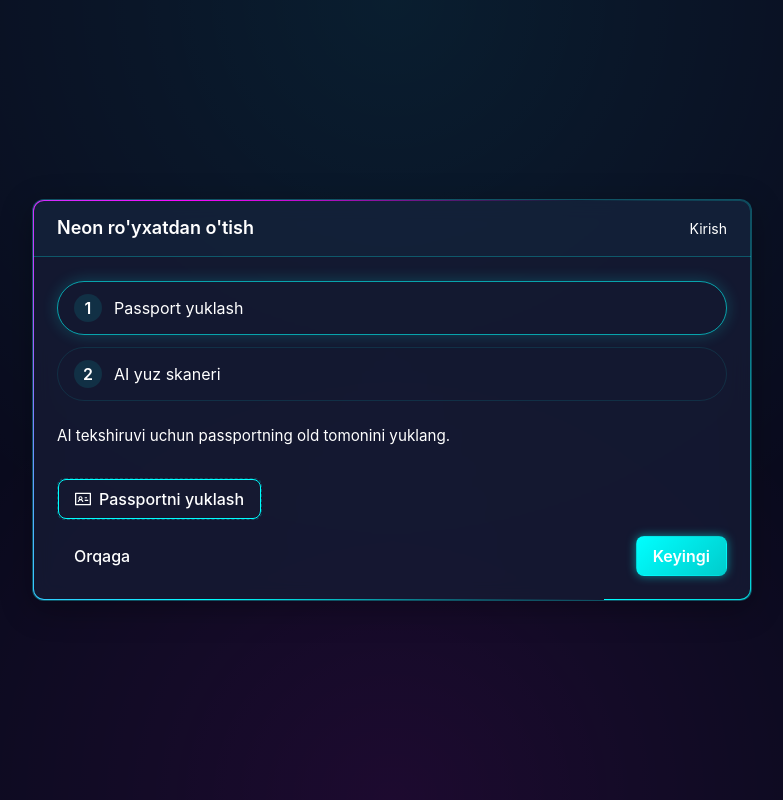
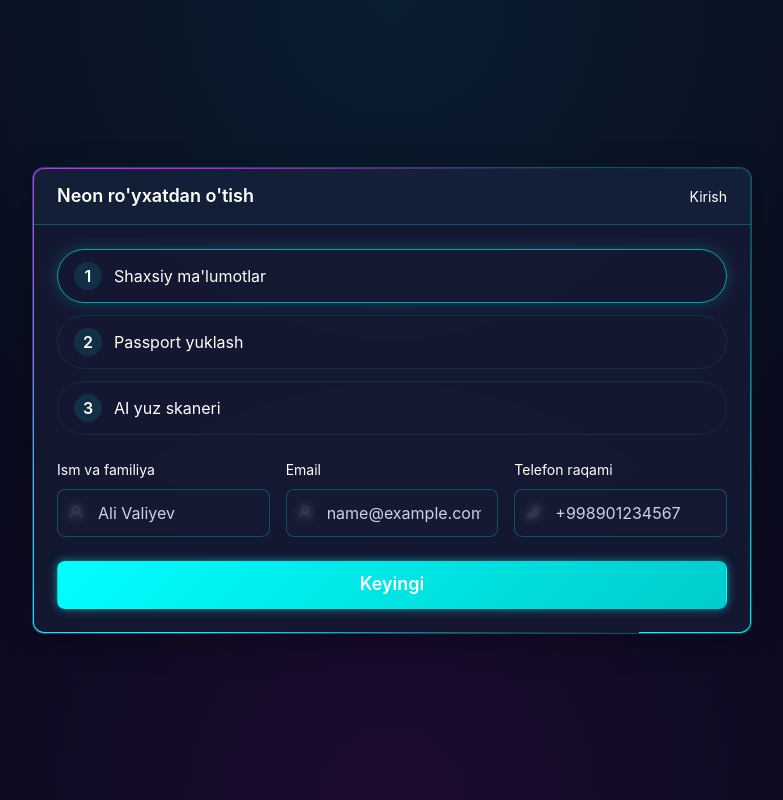
Before and after one commit to qq6451565-source/ai_platforma, a React (Vite) app in the folder frontend/: page /register in a window 1280 px wide. Shown: the whole page, without its empty margins (248-1031 px from the left). Built offline with nearby package versions, Linux system fonts and the light colour scheme; no server answers.

Commit message:
auto update

```diff
--- a/frontend/src/locales/en.json
+++ b/frontend/src/locales/en.json
@@ -214,6 +214,9 @@
     "credentialsNote": "Please save these credentials. Only profile is available until admin approval.",
     "username": "Username",
     "usernameRequired": "Enter username",
-    "usernamePlaceholder": "Ali Valiyev"
+    "usernamePlaceholder": "Ali Valiyev",
+    "fullName": "Full name",
+    "fullNameRequired": "Enter full name",
+    "fullNamePlaceholder": "Ali Valiyev"
   }
 }
--- a/frontend/src/locales/ru.json
+++ b/frontend/src/locales/ru.json
@@ -213,6 +213,9 @@
     "credentialsNote": "????????? ??? ??????. ?? ????????????? ??????? ???????? ?????? ???????.",
     "username": "????? (username)",
     "usernameRequired": "??????? username",
-    "usernamePlaceholder": "Ali Valiyev"
+    "usernamePlaceholder": "Ali Valiyev",
+    "fullName": "??? ? ???????",
+    "fullNameRequired": "??????? ??? ? ???????",
+    "fullNamePlaceholder": "Ali Valiyev"
   }
 }
--- a/frontend/src/locales/uz.json
+++ b/frontend/src/locales/uz.json
@@ -214,6 +214,9 @@
     "credentialsNote": "Bu ma'lumotlarni saqlab qo'ying. Admin tasdiqlaguncha faqat profil ko'rinadi.",
     "username": "Username",
     "usernameRequired": "Username kiriting",
-    "usernamePlaceholder": "Ali Valiyev"
+    "usernamePlaceholder": "Ali Valiyev",
+    "fullName": "Ism va familiya",
+    "fullNameRequired": "Ism va familiyani kiriting",
+    "fullNamePlaceholder": "Ali Valiyev"
   }
 }
--- a/frontend/src/pages/Register.tsx
+++ b/frontend/src/pages/Register.tsx
@@ -1,19 +1,27 @@
-import { IdcardOutlined } from "@ant-design/icons";
-import { Upload, message, Modal } from "antd";
+import { IdcardOutlined, PhoneOutlined, UserOutlined } from "@ant-design/icons";
+import { Form, Upload, message, Modal } from "antd";
 import { useEffect, useMemo, useRef, useState } from "react";
 import { Link, useNavigate } from "react-router-dom";
 import { useTranslation } from "react-i18next";
 import { register } from "../api/auth";
-import { Button, Card } from "../components/ui";
+import { Button, Input, Card } from "../components/ui";
 import "./Register.css";
+
+type ProfileFormValues = {
+  full_name: string;
+  email: string;
+  phone: string;
+};
 
 const RegisterPage = () => {
   const { t } = useTranslation();
   const navigate = useNavigate();
+  const [form] = Form.useForm();
   const [currentStep, setCurrentStep] = useState(0);
   const [loading, setLoading] = useState(false);
   const [passportFile, setPassportFile] = useState<File | null>(null);
   const [passportPreview, setPassportPreview] = useState<string | null>(null);
+  const [profileData, setProfileData] = useState<ProfileFormValues | null>(null);
   const [selfieFile, setSelfieFile] = useState<File | null>(null);
   const [faceVerified, setFaceVerified] = useState(false);
   const [cameraActive, setCameraActive] = useState(false);
@@ -21,7 +29,7 @@ const RegisterPage = () => {
   const canvasRef = useRef<HTMLCanvasElement | null>(null);
 
   const stepTitles = useMemo(
-    () => [t("register.steps.passport"), t("register.steps.face")],
+    () => [t("register.steps.personal"), t("register.steps.passport"), t("register.steps.face")],
     [t]
   );
 
@@ -46,17 +54,28 @@ const RegisterPage = () => {
   }, []);
 
   useEffect(() => {
-    if (currentStep !== 1 && cameraActive) {
+    if (currentStep !== 2 && cameraActive) {
       stopCamera();
     }
   }, [currentStep, cameraActive]);
+
+  const handleProfileSubmit = (values: ProfileFormValues) => {
+    const payload = {
+      full_name: (values.full_name || "").trim(),
+      email: (values.email || "").trim(),
+      phone: (values.phone || "").trim(),
+    };
+    setProfileData(payload);
+    message.success(t("register.profileSaved"));
+    setCurrentStep(1);
+  };
 
   const handlePassportUpload = () => {
     if (!passportFile) {
       message.warning(t("register.passportRequired"));
       return;
     }
-    setCurrentStep(1);
+    setCurrentStep(2);
   };
 
   const startCamera = async () => {
@@ -118,6 +137,11 @@ const RegisterPage = () => {
   };
 
   const handleFinish = async () => {
+    if (!profileData) {
+      message.warning(t("register.profileError"));
+      setCurrentStep(0);
+      return;
+    }
     if (!passportFile || !selfieFile) {
       message.warning(t("register.passportRequired"));
       return;
@@ -125,6 +149,9 @@ const RegisterPage = () => {
     try {
       setLoading(true);
       const res = await register({
+        full_name: profileData.full_name,
+        email: profileData.email,
+        phone: profileData.phone,
         passport_front: passportFile,
         selfie_image: selfieFile,
       });
@@ -180,6 +207,51 @@ const RegisterPage = () => {
           </div>
 
           {currentStep === 0 && (
+            <Form
+              form={form}
+              layout="vertical"
+              onFinish={handleProfileSubmit}
+              onFinishFailed={({ errorFields }) => {
+                const firstError = errorFields?.[0]?.errors?.[0];
+                if (firstError) {
+                  message.error(firstError);
+                }
+              }}
+              requiredMark={false}
+            >
+              <div className="wizard-grid">
+                <Form.Item
+                  label={t("register.fullName")}
+                  name="full_name"
+                  rules={[{ required: true, message: t("register.fullNameRequired") }]}
+                >
+                  <Input icon={<UserOutlined />} placeholder={t("register.fullNamePlaceholder")} />
+                </Form.Item>
+                <Form.Item
+                  label={t("register.email")}
+                  name="email"
+                  rules={[
+                    { required: true, message: t("register.emailRequired") },
+                    { type: "email", message: t("register.emailInvalid") },
+                  ]}
+                >
+                  <Input icon={<UserOutlined />} placeholder={t("register.emailPlaceholder")} type="email" />
+                </Form.Item>
+                <Form.Item
+                  label={t("register.phoneNumber")}
+                  name="phone"
+                  rules={[{ required: true, message: t("register.phoneRequired") }]}
+                >
+                  <Input icon={<PhoneOutlined />} placeholder={t("register.phonePlaceholder")} />
+                </Form.Item>
+              </div>
+              <Button type="submit" block isLoading={loading} size="lg" onClick={() => form.submit()}>
+                {t("common.next")}
+              </Button>
+            </Form>
+          )}
+
+          {currentStep === 1 && (
             <div className="wizard-step-body">
               <p className="wizard-text">{t("register.passportSubtitle")}</p>
               <Upload
@@ -206,7 +278,7 @@ const RegisterPage = () => {
                 </div>
               )}
               <div className="wizard-actions">
-                <Button variant="ghost" onClick={() => navigate("/login")}>
+                <Button variant="ghost" onClick={() => setCurrentStep(0)}>
                   {t("common.back")}
                 </Button>
                 <Button onClick={handlePassportUpload} isLoading={loading}>
@@ -216,7 +288,7 @@ const RegisterPage = () => {
             </div>
           )}
 
-          {currentStep === 1 && (
+          {currentStep === 2 && (
             <div className="wizard-step-body">
               <p className="wizard-text">{t("register.faceSubtitle")}</p>
               <div className="scanner-section">
@@ -241,7 +313,7 @@ const RegisterPage = () => {
               </div>
 
               <div className="wizard-actions">
-                <Button variant="ghost" onClick={() => setCurrentStep(0)}>
+                <Button variant="ghost" onClick={() => setCurrentStep(1)}>
                   {t("common.back")}
                 </Button>
                 <Button onClick={handleFinish} disabled={!faceVerified}>
```
Also changed, not shown: 1 other file (tests, documents, lock files or other folders).
